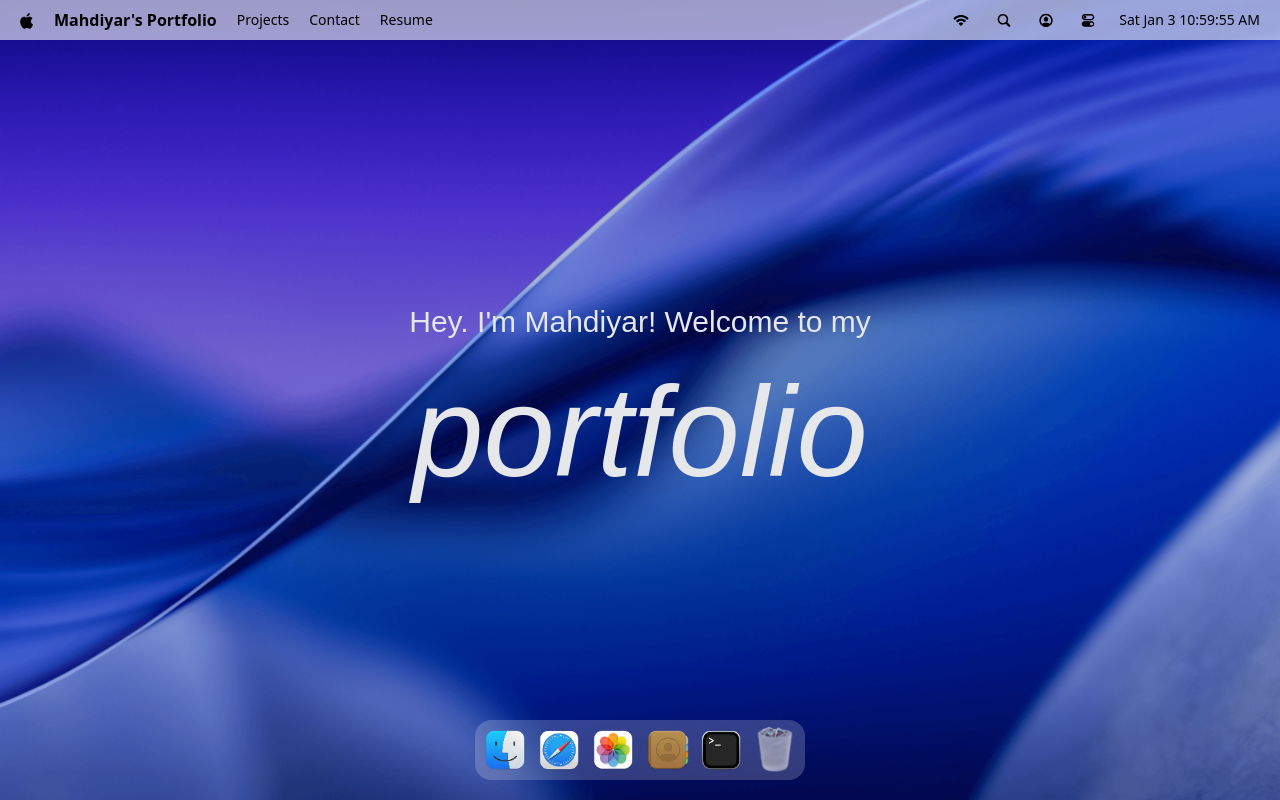
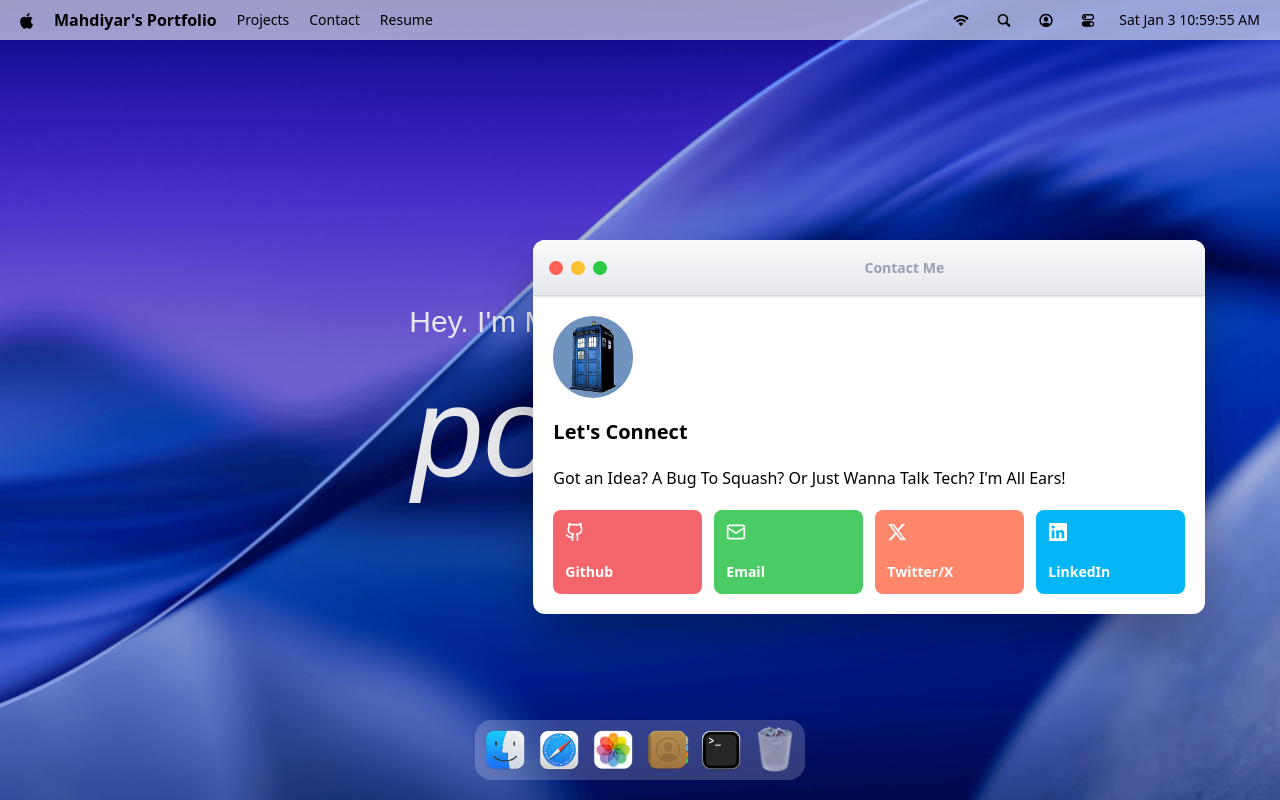
Before and after one commit to MahdiyarDelavari/macos-gsap, a React (Vite) app: page / in a window 1280 px wide. Both pictures are taken after a click on the item "Contact". Built offline with nearby package versions, Linux system fonts and the light colour scheme; a web font is replaced by a local one.

Commit message:
Implemnt Contact

```diff
--- a/src/App.jsx
+++ b/src/App.jsx
@@ -11,6 +11,7 @@ import Resume from "@windows/Resume";
 import Finder from "@windows/Finder";
 import Text from "@windows/Text";
 import Image from "@windows/Image";
+import Contact from "@windows/Contact";
 
 gsap.registerPlugin(Draggable);
 
@@ -28,7 +29,8 @@ const App = () => {
 				<Resume />
 				<Finder />
 				<Text />
-				<Image />
+        <Image />
+        <Contact/>
 			</main>
 		</>
 	);
--- a/src/constants/index.js
+++ b/src/constants/index.js
@@ -84,7 +84,7 @@ export const techStack = [
 	},
 	{
 		category: "P-Managers",
-        items: ["npm", "Yarn", "pnpm","Bun"],
+		items: ["npm", "Yarn", "pnpm", "Bun"],
 	},
 	{
 		category: "Deployment",
@@ -120,3 +120,34 @@ export const blogPosts = [
 		link: "https://github.com/MahdiyarDelavari",
 	},
 ];
+
+export const socials = [
+	{
+		id: 1,
+		text: "Github",
+		icon: "/icons/github.svg",
+		bg: "#f4656b",
+		link: "https://github.com/MahdiyarDelavari",
+	},
+	{
+		id: 2,
+		text: "Email",
+		icon: "email",
+		bg: "#4bcb63",
+		link: "mailto:mahdiyardelavari@gmail.com",
+	},
+	{
+		id: 3,
+		text: "Twitter/X",
+		icon: "/icons/twitter.svg",
+		bg: "#ff866b",
+		link: "https://x.com/Im__Mahdiyar",
+	},
+	{
+		id: 4,
+		text: "LinkedIn",
+		icon: "/icons/linkedin.svg",
+		bg: "#05b6f6",
+		link: "https://www.linkedin.com/in/mahdiyardelavari/",
+	},
+];
--- a/src/hoc/WindowWrapper.jsx
+++ b/src/hoc/WindowWrapper.jsx
@@ -46,7 +46,7 @@ const WindowWrapper = (Component, WindowKey) => {
 
 			const [instance] = Draggable.create(el, {
 				bounds: "main",
-				handle: header,
+				// handle: header,
 				onPress() {
 					focusWindow(WindowKey);
 				},
--- a/src/index.css
+++ b/src/index.css
@@ -253,4 +253,31 @@ body {
 	#txtfile {
 		@apply w-md absolute top-36 right-32 bg-white shadow-2xl drop-shadow-2xl rounded-xl overflow-hidden;
 	}
+	#contact {
+		@apply max-w-2xl absolute top-60 left-5/12 bg-white shadow-2xl drop-shadow-2xl rounded-xl overflow-hidden;
+
+		h2 {
+			@apply font-bold text-sm text-center w-full;
+		}
+
+		h3 {
+			@apply text-xl font-semibold;
+		}
+
+		ul {
+			@apply flex items-center gap-3;
+
+			li {
+				@apply rounded-lg p-3 w-60 hover:-translate-y-0.5 hover:scale-105 origin-center transition-all duration-300;
+
+				a {
+					@apply space-y-5;
+				}
+
+				p {
+					@apply font-semibold text-sm text-white;
+				}
+			}
+		}
+	}
 }
--- /dev/null
+++ b/src/windows/Contact.jsx
@@ -0,0 +1,43 @@
+import WindowControls from "@components/WindowControls";
+import { socials } from "@constants";
+import WindowWrapper from "@hoc/WindowWrapper";
+import { Mail } from "lucide-react";
+import React from "react";
+
+const Contact = () => {
+	return (
+		<>
+			<div id="window-header">
+				<WindowControls target="contact" />
+				<h2>Contact Me</h2>
+			</div>
+			<div className="p-5 space-y-5">
+				<img
+					src="/images/tardis.png"
+					alt="Contact"
+					className="w-20 rounded-full"
+				/>
+
+				<h3>Let's Connect</h3>
+				<p>
+					Got an Idea? A Bug To Squash? Or Just Wanna Talk Tech? I'm All Ears!
+				</p>
+
+				<ul>
+					{socials.map(({ id, bg, text, link, icon }) => (
+						<li key={id} style={{ backgroundColor: bg }}>
+                            <a href={link} target="_blank" rel="noopener noreferrer">
+								<>
+									{icon !== "email" ? <img src={icon} alt={text} className="size-5" /> : <Mail className="size-5 text-white"/>}
+									<p>{text}</p>
+								</>
+							</a>
+						</li>
+					))}
+				</ul>
+			</div>
+		</>
+	);
+};
+const ContactWindow = WindowWrapper(Contact, "contact");
+export default ContactWindow;
```
Lines whose indentation alone changed are shown as unchanged.
